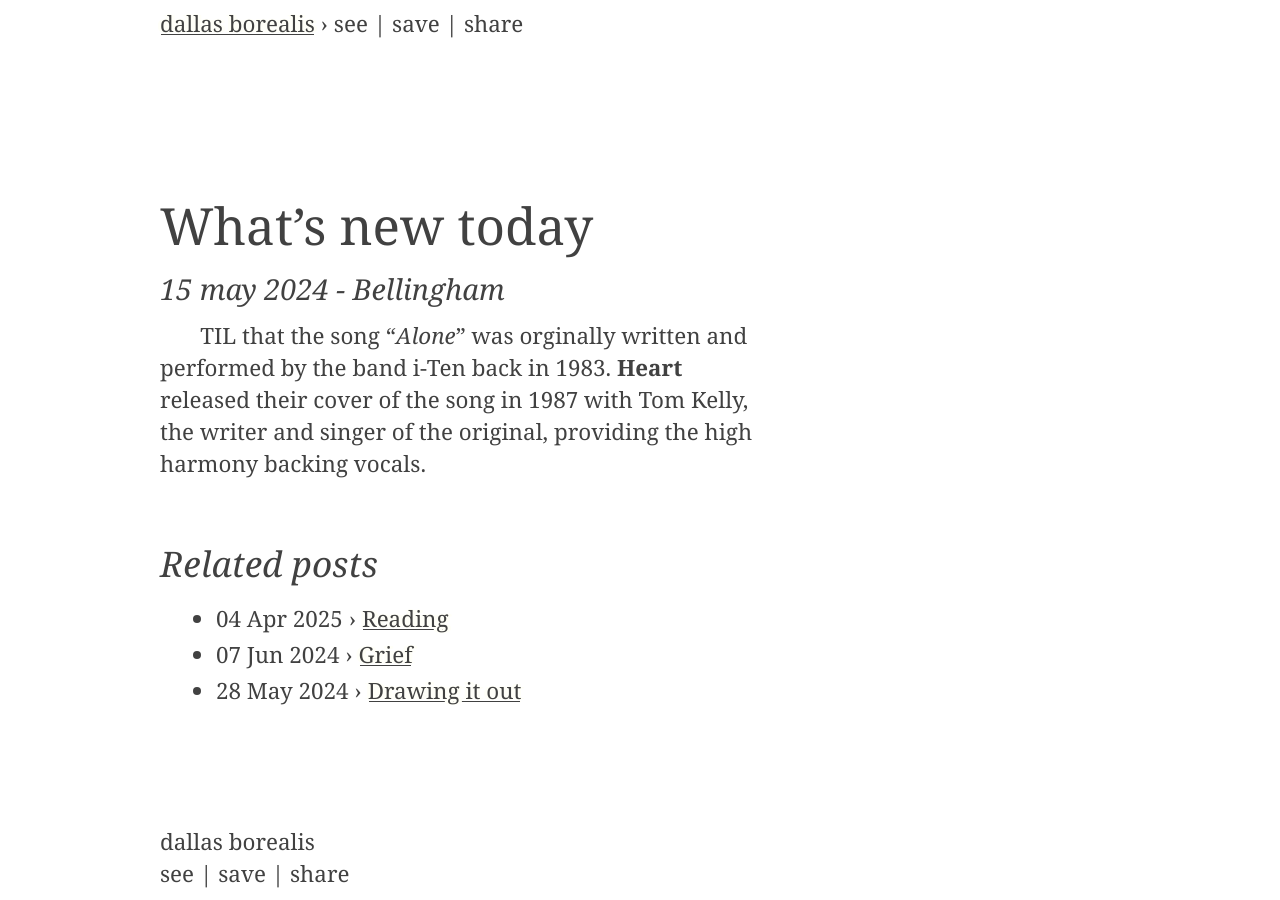
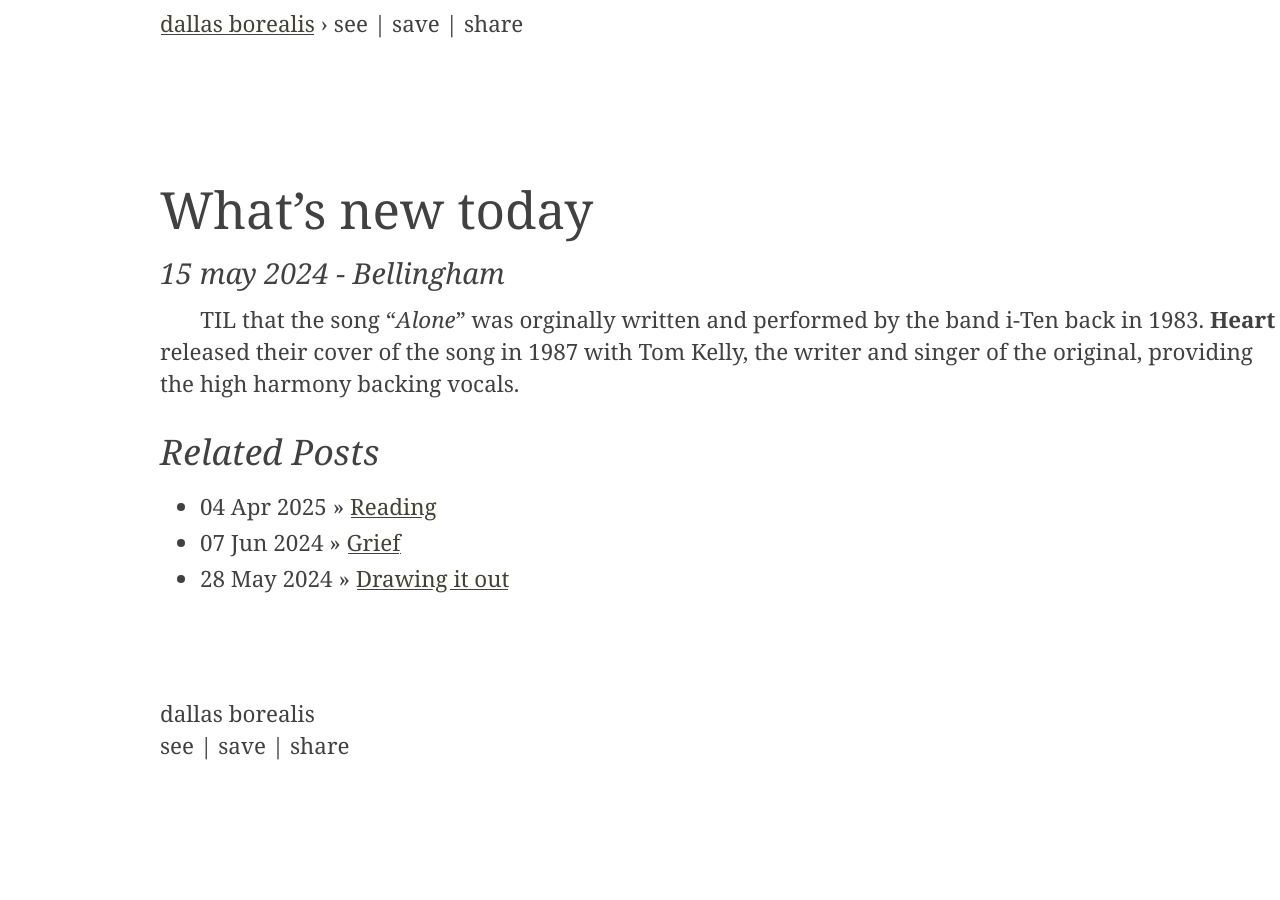
Before and after one commit to dallas-borealis/dallas-borealis.github.io, a Jekyll site: the page built from _posts/2024-05-15-whats-new-today.md, in a window 1280 px wide. Built offline with Jekyll 4.4.1, drawn with Linux system fonts in a browser that asks for light colours.

Commit message:
Update post.html

```diff
--- a/_layouts/post.html
+++ b/_layouts/post.html
@@ -1,14 +1,15 @@
 ---
 layout: default
 ---
-<section>
-  {{ content }}
-</section>
-<section>
-  <h2>Related posts</h2>
+<div id="post">
+{{ content }}
+</div>
+
+<div id="related">
+  <h2>Related Posts</h2>
   <ul class="posts">
     {% for post in site.related_posts limit:3 %}
-      <li><span>{{ post.date | date_to_string }} &#8250;</span> <a href="{{ post.url }}">{{ post.title }}</a></li>
+      <li><span>{{ post.date | date_to_string }}</span> &raquo; <a href="{{ post.url }}">{{ post.title }}</a></li>
     {% endfor %}
   </ul>
-</section>
+</div>
```
